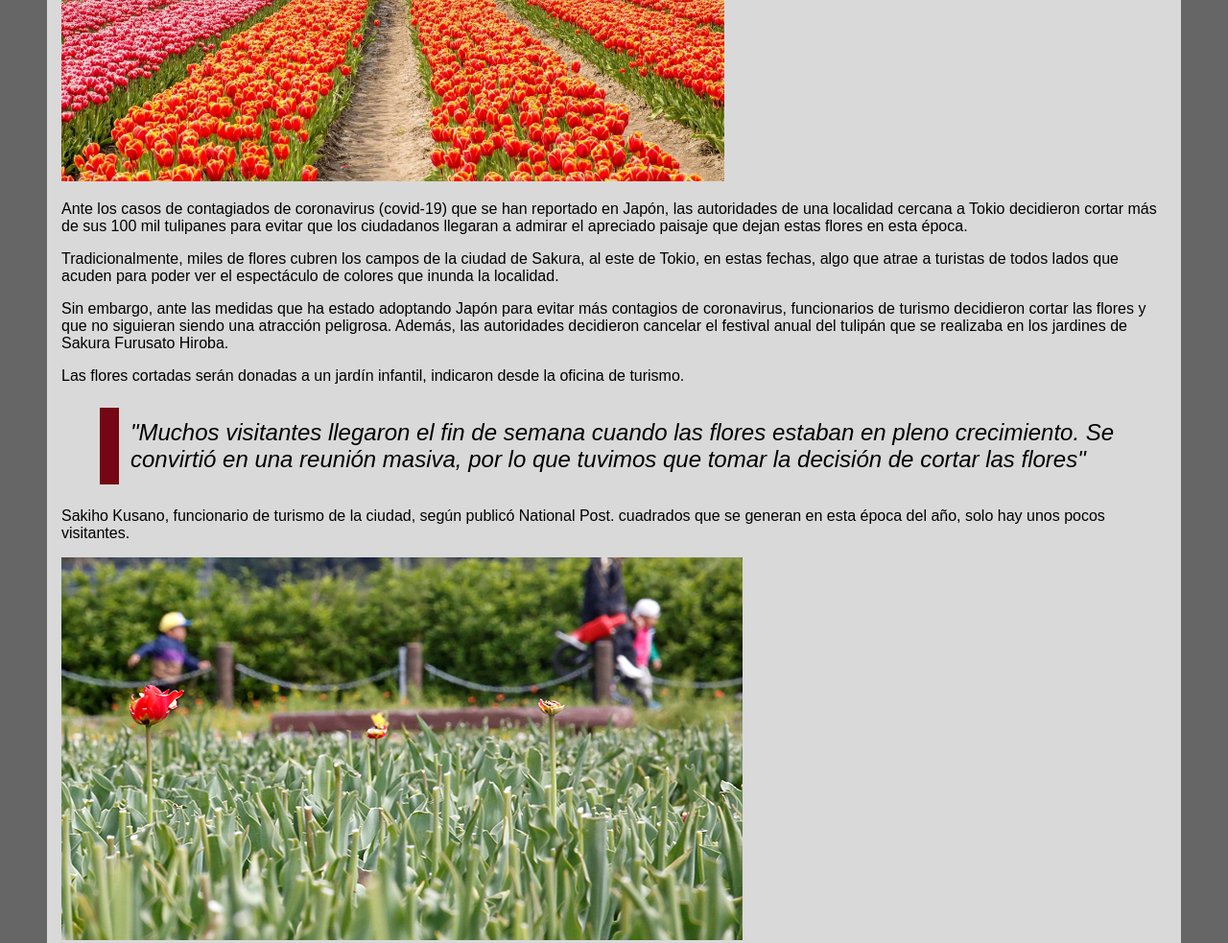
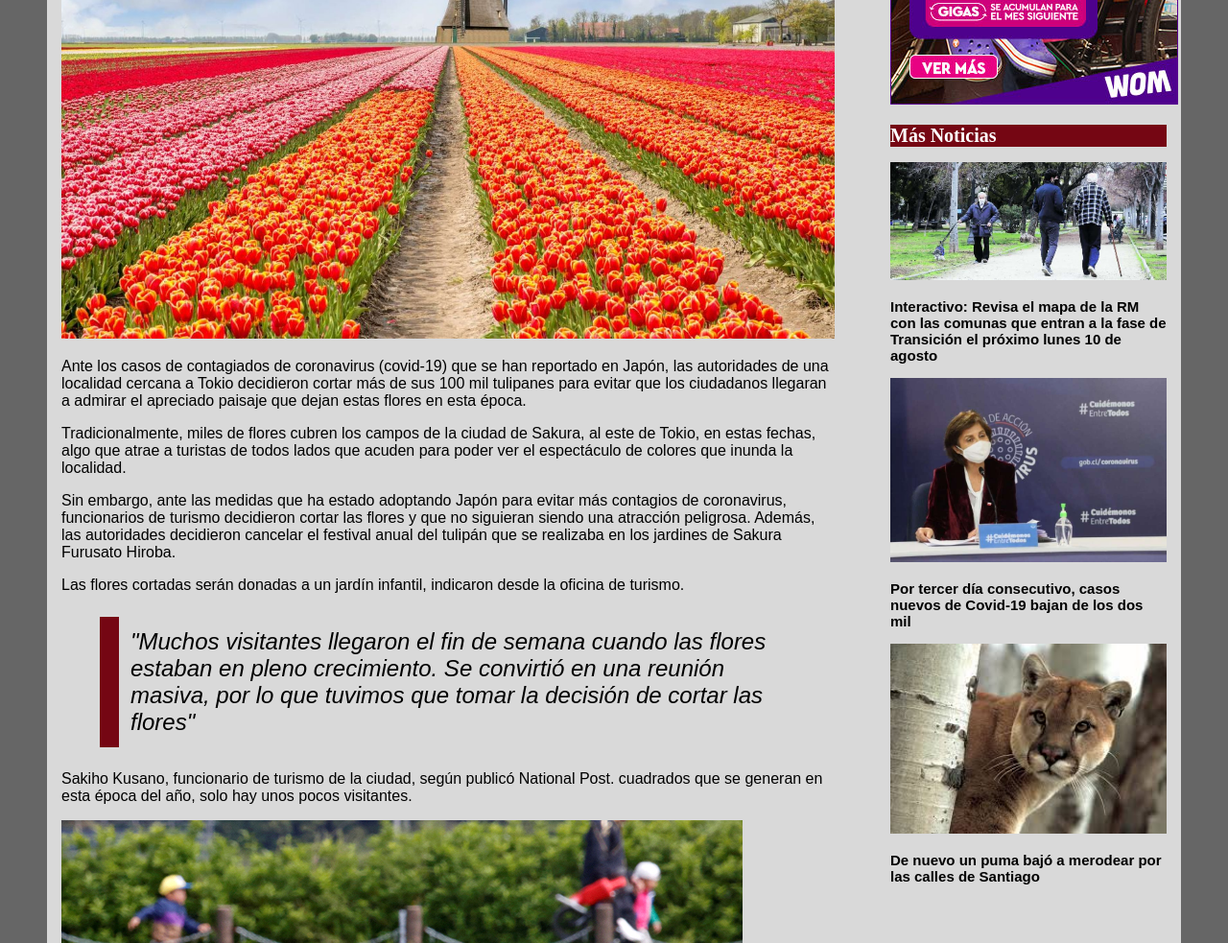
Before and after one commit to cclvria/sistema_interfaz, a plain HTML site: page Noticia/index.html in a window 1280 px wide. Shown: the part 700-1683 px from the top of the page at 96% size. Drawn offline with Linux system fonts and the light colour scheme; a web font is replaced by a local one.

Commit message:
actualizacion
actualizacion

```diff
--- a/Noticia/assets/css/estilos.css
+++ b/Noticia/assets/css/estilos.css
@@ -8,8 +8,8 @@ header {
   background-color: #BE1622;
   height: 106px;
 }
+
 body {
-    background-image: url('../img/38-texturas-gratuitas-tb-800x0.png');
   background-color: #666666;
   margin: 0px;
   padding: 0px;
@@ -17,9 +17,20 @@ body {
 }
 
 h1 {
-    color:#000000;
+  color: #000000;
   font-size: 40px;
   font-family: 'Anton', sans-serif;
+}
+
+h2 {
+  color: #ffffff;
+  font-size: 20px;
+  font-family: 'Muli';
+}
+h3 {
+  color: #000000;
+  font-size: 15px;
+  font-family: 'Muli', sans-serif;
 }
 
 
@@ -37,6 +48,29 @@ blockquote {
   padding: 12px;
 }
 
+article {
+  float: left;
+  width: 70%;
+
+}
+
+aside {
+  float: right;
+  width: 25%;
+  padding-top: 60px;
+  /* padding-right: 0px; */
+}
+
+footer {
+  color: #333;
+  padding: 5px;
+  margin: 0px;
+  margin-top: 20px;
+  text-align: center;
+
+
+}
+
 
 ul {
   list-style-type: none;
@@ -45,6 +79,9 @@ ul {
   overflow: hidden;
   background-color: #333;
   border: 1px solid #555;
+  font-family: 'Muli', sans-serif;
+
+
 }
 
 li {
@@ -54,7 +91,7 @@ li {
 
 
 li:last-child {
-    border-right:none;
+  border-right: none;
   border-left: oldlace;
 }
 
@@ -72,7 +109,13 @@ li {
 
 
 .img_principal {
-    width: 60%;
+  width: 100%;
+}
+.img_aside {
+  width: 100%;
+}
+.clear {
+  clear: both;
 }
 
 .bajada {
--- a/Noticia/index.html
+++ b/Noticia/index.html
@@ -34,32 +34,46 @@
 
 
         <main>
-            <h1>Japón corta más de 100 mil tulipanes para evitar llegada de admiradores y posibles contagios de covid-19
+            <section>
+
+
+                <article>
+                    <h1>Japón corta más de 100 mil tulipanes para evitar llegada de admiradores y posibles contagios de
+                        covid-19
                     </h1>
-            <p class="bajada"> La oficina de turismo de una localidad cercana a Tokio decidió tomar la medida cuando
+                    <p class="bajada"> La oficina de turismo de una localidad cercana a Tokio decidió tomar la medida
+                        cuando
                         empezó a registrar un
                         aumento de los turistas que acudían al lugar en plena pandemia.</p>
 
                     <img src="assets/img/tulipanes.jpg" class="img_principal" alt="campo de tulipanes de Japón">
 
-            <p>Ante los casos de contagiados de coronavirus (covid-19) que se han reportado en Japón, las autoridades de
+                    <p>Ante los casos de contagiados de coronavirus (covid-19) que se han reportado en Japón, las
+                        autoridades de
                         una
-                localidad cercana a Tokio decidieron cortar más de sus 100 mil tulipanes para evitar que los ciudadanos
+                        localidad cercana a Tokio decidieron cortar más de sus 100 mil tulipanes para evitar que los
+                        ciudadanos
                         llegaran a admirar el apreciado paisaje que dejan estas flores en esta época.
                     </p>
-            <p> Tradicionalmente, miles de flores cubren los campos de la ciudad de Sakura, al este de Tokio, en estas
-                fechas, algo que atrae a turistas de todos lados que acuden para poder ver el espectáculo de colores que
+                    <p> Tradicionalmente, miles de flores cubren los campos de la ciudad de Sakura, al este de Tokio, en
+                        estas
+                        fechas, algo que atrae a turistas de todos lados que acuden para poder ver el espectáculo de
+                        colores que
                         inunda
                         la localidad.
                     </p>
-            <p>Sin embargo, ante las medidas que ha estado adoptando Japón para evitar más contagios de coronavirus,
-                funcionarios de turismo decidieron cortar las flores y que no siguieran siendo una atracción peligrosa.
-                Además, las autoridades decidieron cancelar el festival anual del tulipán que se realizaba en los
+                    <p>Sin embargo, ante las medidas que ha estado adoptando Japón para evitar más contagios de
+                        coronavirus,
+                        funcionarios de turismo decidieron cortar las flores y que no siguieran siendo una atracción
+                        peligrosa.
+                        Además, las autoridades decidieron cancelar el festival anual del tulipán que se realizaba en
+                        los
                         jardines
                         de Sakura Furusato Hiroba.
                     </p>
 
-            <p>Las flores cortadas serán donadas a un jardín infantil, indicaron desde la oficina de turismo.</p>
+                    <p>Las flores cortadas serán donadas a un jardín infantil, indicaron desde la oficina de turismo.
+                    </p>
 
 
                     <blockquote>
@@ -70,7 +84,37 @@
                         cuadrados que se generan en esta época del año, solo hay unos pocos visitantes.</p>
 
                     <img src="assets/img/tulipanescortados.jpg" alt="campo con tulipanes cortados">
+                </article>
+                <aside>
+                    <img src="assets/img/comercial.jpg" alt="comercial_wom">
+
+                    <h2 class="active">Más Noticias</h2>
+
+                    <img src="assets/img/interactivo.jpg" class="img_aside" alt="gente_en_el_parque_con_mascarillas">
+
+                    <h3>Interactivo: Revisa el mapa de la RM con las comunas que entran a la fase de Transición el
+                        próximo lunes 10 de agosto</h3>
+                    <img src="assets/img/dra paula.jpg" class="img_aside" alt="Doctora_Paula Daza">
+
+                    <h3> Por tercer día consecutivo, casos nuevos de Covid-19 bajan de los dos mil</h3>
+                    <img src="assets/img/puma.jpg" class="img_aside" alt="puma">
+
+                    <h3>De nuevo un puma bajó a merodear por las calles de Santiago</h3>
+
+
+
+                </aside>
+                <div class="clear"></div>
+            </section>
+
+            <footer>
+                <p> Informes del mundo </p>
+                 <p>978986578</p>
+                   <p>
+                     Las flores 758, Providencia, Chile</p>
+            </footer>
         </main>
+
     </div>
 
 </body>
```
Also changed, not shown: Noticia/assets/img/comercial.jpg (added), Noticia/assets/img/dra paula.jpg (added), Noticia/assets/img/interactivo.jpg (added), Noticia/assets/img/puma.jpg (added). Lines whose indentation alone changed are shown as unchanged.
